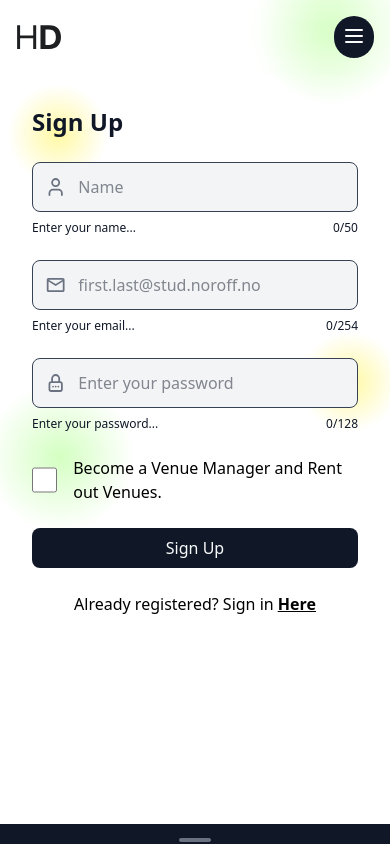
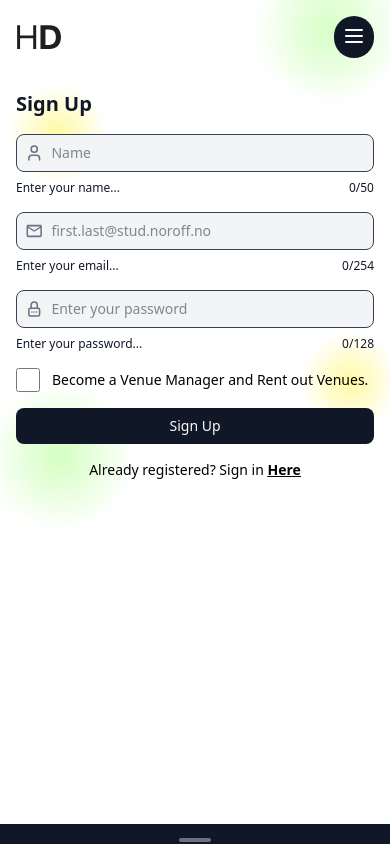
Before and after one commit to TrulsJohan/Holidaze, a React (Vite) app: page /register in a window 390 px wide. Shown: the top 844 px of the page. Built offline with nearby package versions, Linux system fonts and the light colour scheme; no server answers.

Commit message:
chore: had to fix the loginbutton and made register page responsive

```diff
--- a/src/components/Buttons/LoginButton.jsx
+++ b/src/components/Buttons/LoginButton.jsx
@@ -6,7 +6,9 @@ export function LoginButton({ onClose }) {
 
     const handleSignOut = () => {
         localStorage.clear();
-        onClose();
+        if (typeof onClose === 'function') {
+            onClose();
+        }
         navigate('/');
     };
 
--- a/src/components/Forms/RegisterForm.jsx
+++ b/src/components/Forms/RegisterForm.jsx
@@ -27,10 +27,10 @@ export function RegisterForm({ onSubmit, error, isLoading }) {
         <>
             <form
                 onSubmit={handleSubmit(onSubmit)}
-                className="flex flex-col gap-6 rounded-lg w-full">
+                className="flex flex-col gap-4 sm:gap-6 rounded-lg w-full max-w-full">
                 <div className="flex flex-col gap-1">
-                    <div className="flex flex-row gap-3 w-full p-3 rounded-lg bg-gray-100 border border-gray-700 focus:outline-none focus:border-gray-900">
-                        <LuUser className="text-2xl text-gray-500" />
+                    <div className="flex flex-row gap-2 sm:gap-3 w-full p-2 sm:p-3 rounded-lg bg-gray-100 border border-gray-700 focus:outline-none focus:border-gray-900">
+                        <LuUser className="text-xl sm:text-2xl text-gray-500" />
                         <input
                             id="name"
                             type="text"
@@ -46,11 +46,11 @@ export function RegisterForm({ onSubmit, error, isLoading }) {
                                     message: 'Name cannot exceed 50 characters',
                                 },
                             })}
-                            className="w-full text-gray-900 bg-transparent focus:outline-none"
+                            className="w-full text-gray-900 bg-transparent focus:outline-none text-sm sm:text-base"
                             placeholder="Name"
                         />
                     </div>
-                    <div className="flex justify-between text-gray-900 text-xs mt-1">
+                    <div className="flex justify-between text-gray-900 text-xs sm:text-sm mt-1">
                         <span>Enter your name...</span>
                         <span>{nameValue.length}/50</span>
                     </div>
@@ -62,8 +62,8 @@ export function RegisterForm({ onSubmit, error, isLoading }) {
                 </div>
 
                 <div className="flex flex-col gap-1">
-                    <div className="flex flex-row gap-3 w-full p-3 rounded-lg bg-gray-100 border border-gray-700 focus:outline-none focus:border-gray-900">
-                        <MdOutlineEmail className="text-2xl text-gray-500" />
+                    <div className="flex flex-row gap-2 sm:gap-3 w-full p-2 sm:p-3 rounded-lg bg-gray-100 border border-gray-700 focus:outline-none focus:border-gray-900">
+                        <MdOutlineEmail className="text-xl sm:text-2xl text-gray-500" />
                         <input
                             id="email"
                             type="email"
@@ -80,11 +80,11 @@ export function RegisterForm({ onSubmit, error, isLoading }) {
                                         'Email cannot exceed 254 characters',
                                 },
                             })}
-                            className="w-full text-gray-900 bg-transparent focus:outline-none"
+                            className="w-full text-gray-900 bg-transparent focus:outline-none text-sm sm:text-base"
                             placeholder="first.last@stud.noroff.no"
                         />
                     </div>
-                    <div className="flex justify-between text-gray-900 text-xs mt-1">
+                    <div className="flex justify-between text-gray-900 text-xs sm:text-sm mt-1">
                         <span>Enter your email...</span>
                         <span>{emailValue.length}/254</span>
                     </div>
@@ -96,8 +96,8 @@ export function RegisterForm({ onSubmit, error, isLoading }) {
                 </div>
 
                 <div className="flex flex-col gap-1">
-                    <div className="flex flex-row gap-3 w-full p-3 rounded-lg bg-gray-100 border border-gray-700 focus:outline-none focus:border-gray-900">
-                        <TbLockPassword className="text-2xl text-gray-500" />
+                    <div className="flex flex-row gap-2 sm:gap-3 w-full p-2 sm:p-3 rounded-lg bg-gray-100 border border-gray-700 focus:outline-none focus:border-gray-900">
+                        <TbLockPassword className="text-xl sm:text-2xl text-gray-500" />
                         <input
                             id="password"
                             type="password"
@@ -119,11 +119,11 @@ export function RegisterForm({ onSubmit, error, isLoading }) {
                                         'Password cannot exceed 128 characters',
                                 },
                             })}
-                            className="w-full text-gray-900 bg-transparent focus:outline-none"
+                            className="w-full text-gray-900 bg-transparent focus:outline-none text-sm sm:text-base"
                             placeholder="Enter your password"
                         />
                     </div>
-                    <div className="flex justify-between text-gray-900 text-xs mt-1">
+                    <div className="flex justify-between text-gray-900 text-xs sm:text-sm mt-1">
                         <span>Enter your password...</span>
                         <span>{passwordValue.length}/128</span>
                     </div>
@@ -134,28 +134,34 @@ export function RegisterForm({ onSubmit, error, isLoading }) {
                     )}
                 </div>
 
-                <div className="flex flex-row gap-4 items-center">
+                <div className="flex flex-row gap-3 sm:gap-4 items-center">
                     <input
                         id="venueManager"
                         type="checkbox"
                         {...register('venueManager')}
-                        className="h-8 w-8 rounded-lg bg-gray-100 border border-gray-900 focus:outline-none focus:border-gray-900"
+                        className="h-6 w-6 rounded-lg bg-gray-100 border border-gray-900 focus:outline-none focus:border-gray-900"
                     />
-                    <p>Become a Venue Manager and Rent out Venues.</p>
+                    <p className="text-sm sm:text-base">
+                        Become a Venue Manager and Rent out Venues.
+                    </p>
                 </div>
 
-                {error && <p className="text-red-500 text-center">{error}</p>}
+                {error && (
+                    <p className="text-red-500 text-sm sm:text-base text-center">
+                        {error}
+                    </p>
+                )}
 
                 <button
                     type="submit"
                     disabled={isLoading}
-                    className="w-full py-2 bg-gray-900 text-gray-50 rounded-lg hover:bg-gray-700 disabled:bg-gray-500">
+                    className="w-full py-2 sm:py-3 bg-gray-900 text-gray-50 rounded-lg hover:bg-gray-700 disabled:bg-gray-500 text-sm sm:text-base">
                     {isLoading ? 'Signing Up...' : 'Sign Up'}
                 </button>
             </form>
-            <p className="text-center w-full">
+            <p className="text-center w-full text-sm sm:text-base">
                 Already registered? Sign in{' '}
-                <span className='font-semibold underline'>
+                <span className="font-semibold underline">
                     <Link to={'/login'}>Here</Link>
                 </span>
             </p>
--- a/src/components/Layout/Header.jsx
+++ b/src/components/Layout/Header.jsx
@@ -1,4 +1,4 @@
-import { useState } from 'react';
+import { useState, useEffect } from 'react';
 import { Link } from 'react-router-dom';
 import { HiOutlineMenu } from 'react-icons/hi';
 import { HiOutlineMenuAlt1 } from 'react-icons/hi';
@@ -8,11 +8,31 @@ import logo from '../../assets/HD.svg';
 
 export function Header() {
     const [isMenuOpen, setIsMenuOpen] = useState(false);
-    const token = localStorage.getItem('accessToken');
+    const [token, setToken] = useState(localStorage.getItem('accessToken'));
 
     const toggleMenu = () => {
         setIsMenuOpen((prev) => !prev);
     };
+
+    useEffect(() => {
+        const handleStorageChange = () => {
+            setToken(localStorage.getItem('accessToken'));
+        };
+
+        window.addEventListener('storage', handleStorageChange);
+
+        const interval = setInterval(() => {
+            const newToken = localStorage.getItem('accessToken');
+            if (newToken !== token) {
+                setToken(newToken);
+            }
+        }, 500);
+
+        return () => {
+            window.removeEventListener('storage', handleStorageChange);
+            clearInterval(interval);
+        };
+    }, [token]);
 
     return (
         <header className="sticky top-0 backdrop-blur-sm z-20 w-full max-w-full">
--- a/src/components/UI/Menu.jsx
+++ b/src/components/UI/Menu.jsx
@@ -1,5 +1,5 @@
 import { Link, useLocation } from 'react-router-dom';
-import { LoginButton } from '../Buttons/LoginButton';
+import { LoginButton } from '../Buttons/LoginButton.jsx';
 
 export function Menu({ isMenuOpen, setIsMenuOpen, token }) {
     const location = useLocation();
--- a/src/routes/auth/register.jsx
+++ b/src/routes/auth/register.jsx
@@ -25,10 +25,10 @@ export function RenderRegister() {
     };
 
     return (
-        <div className="min-h-screen flex p-8">
+        <div className="min-h-screen flex p-4 sm:p-6 lg:p-8 w-full min-w-[320px] max-w-full">
             <title>Holidaze | Sign Up</title>
-            <div className=" flex flex-col gap-6 w-full">
-                <h2 className="text-2xl font-semibold text-gray-900">
+            <div className="flex flex-col gap-4 sm:gap-6 w-full max-w-md sm:max-w-md lg:max-w-md mx-auto sm:mt-10">
+                <h2 className="text-xl sm:text-2xl lg:text-3xl font-semibold text-gray-900">
                     Sign Up
                 </h2>
                 <RegisterForm
```
